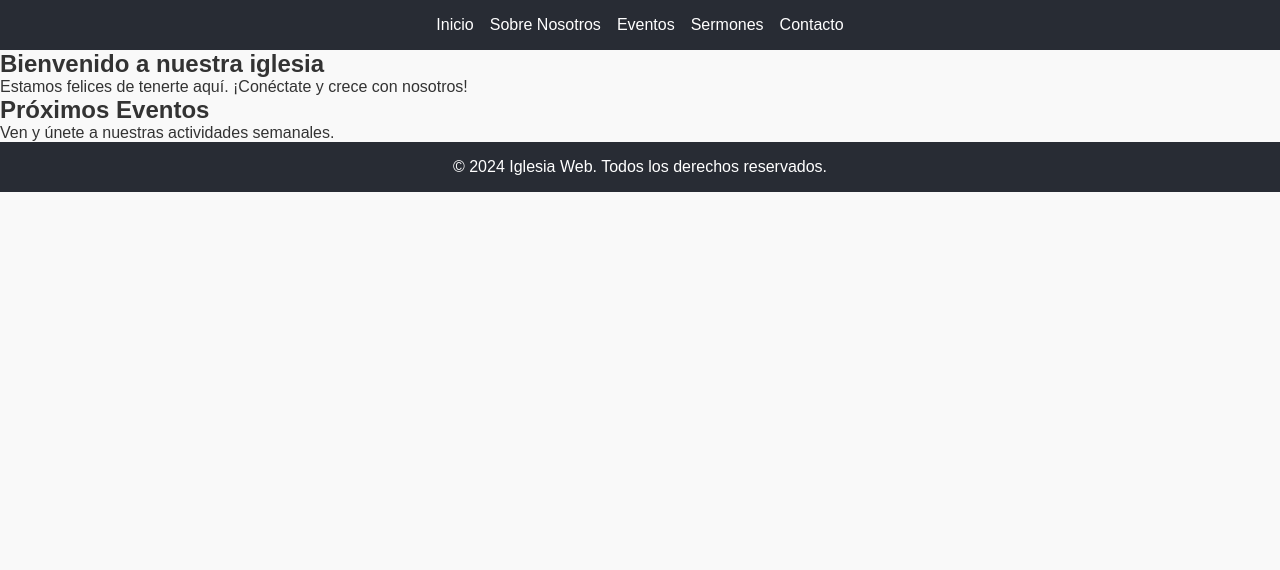
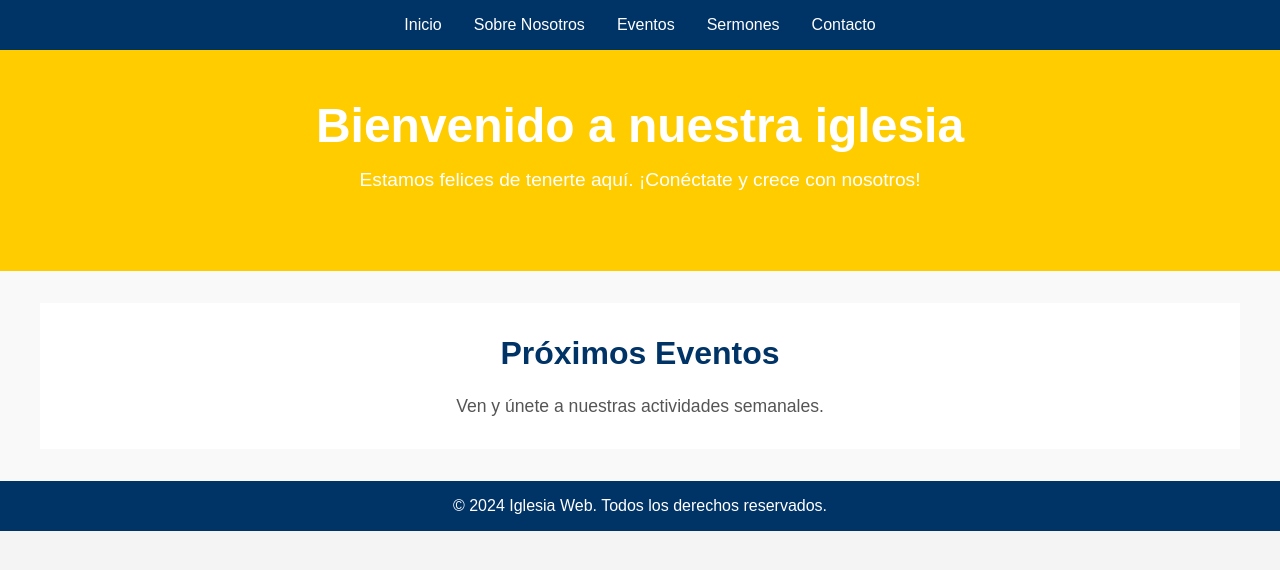
Before and after one commit to BinaryBeast1/iglesia-web, a Next.js app: page / in a window 1280 px wide. Shown: the top 570 px of the page. Built offline with nearby package versions, Linux system fonts and the light colour scheme.

Commit message:
Update globals.css

```diff
--- a/styles/globals.css
+++ b/styles/globals.css
@@ -12,16 +12,19 @@
 
 html,
 body {
-  max-width: 100vw;
-  overflow-x: hidden;
+    font-family: 'Arial', sans-serif;
+    background-color: #f4f4f4;
+    color: #333;
 }
 
 
+
 * {
-  box-sizing: border-box;
-  padding: 0;
-  margin: 0;
+    margin: 0;
+    padding: 0;
+    box-sizing: border-box;
 }
+
 
 a {
   color: inherit;
@@ -42,11 +45,11 @@ body {
   color: #333;
 }
 
-header, footer {
-  background-color: #282c34;
-  color: white;
-  padding: 1em;
-  text-align: center;
+header {
+    background-color: #003366;
+    color: white;
+    padding: 1rem 0;
+    text-align: center;
 }
 
 nav ul {
@@ -54,7 +57,7 @@ nav ul {
   padding: 0;
   display: flex;
   justify-content: center;
-  gap: 1em;
+  gap: 2rem;
 }
 
 nav ul li {
@@ -65,3 +68,49 @@ nav ul li a {
   text-decoration: none;
   color: white;
 }
+
+.hero {
+    background-color: #ffcc00;
+    color: white;
+    text-align: center;
+    padding: 3rem 1rem;
+}
+
+.hero h1 {
+    font-size: 3rem;
+    margin-bottom: 1rem;
+}
+
+.hero p {
+    font-size: 1.2rem;
+    margin-bottom: 2rem;
+}
+
+/* Sección de contenido */
+.content {
+    padding: 2rem;
+    background-color: white;
+    margin: 2rem auto;
+    max-width: 1200px;
+    text-align: center;
+}
+
+.content h2 {
+    font-size: 2rem;
+    color: #003366;
+    margin-bottom: 1.5rem;
+}
+
+.content p {
+    font-size: 1.1rem;
+    color: #555;
+}
+
+/* Estilos del pie de página */
+footer {
+    background-color: #003366;
+    color: white;
+    padding: 1rem;
+    text-align: center;
+    margin-top: 2rem;
+}
```
